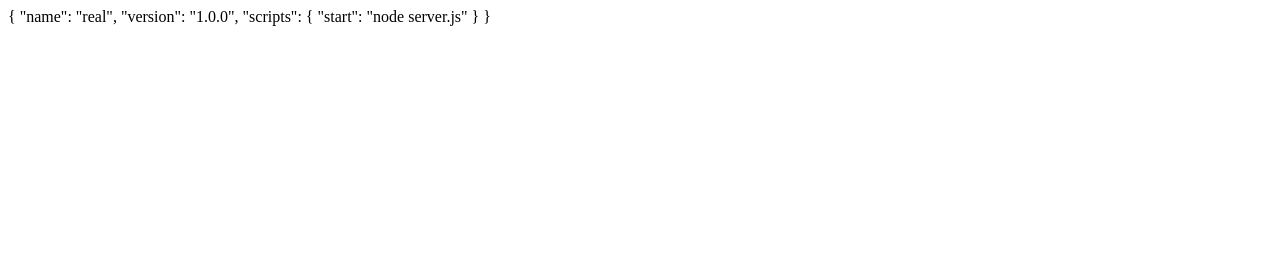
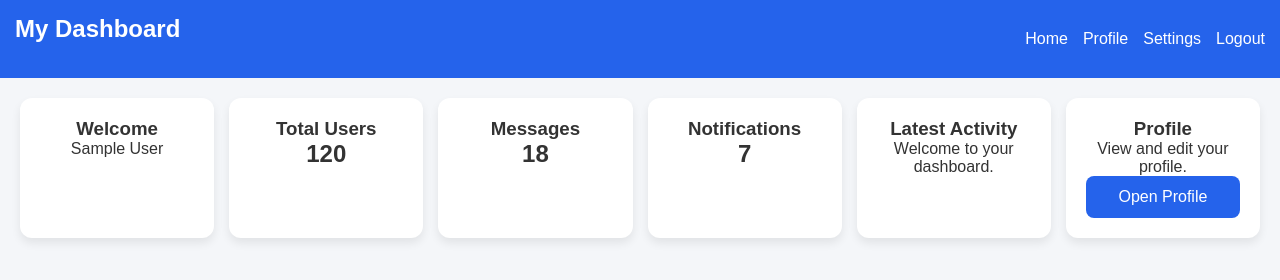
Before and after one commit to retroxr74-ui/99lottery, a plain HTML site: page home.html in a window 1280 px wide. Drawn offline with Linux system fonts and the light colour scheme; sample sign-in values are in the browser's storage.

Commit message:
Update home.html

```diff
--- a/home.html
+++ b/home.html
@@ -1,7 +1,91 @@
-{
-  "name": "real",
-  "version": "1.0.0",
-  "scripts": {
-    "start": "node server.js"
-  }
+<!DOCTYPE html>
+<html lang="en">
+<head>
+<meta charset="UTF-8">
+<meta name="viewport" content="width=device-width, initial-scale=1.0">
+<title>Home Dashboard</title>
+
+<link rel="stylesheet" href="css/style.css">
+<link rel="stylesheet" href="css/responsive.css">
+</head>
+
+<body>
+
+<div class="navbar">
+<h2>My Dashboard</h2>
+
+<div class="menu">
+<a href="home.html">Home</a>
+<a href="profile.html">Profile</a>
+<a href="settings.html">Settings</a>
+<a href="#" onclick="logout()">Logout</a>
+</div>
+
+</div>
+
+<div class="dashboard">
+
+<div class="box">
+<h3>Welcome</h3>
+<p id="username">Loading...</p>
+</div>
+
+<div class="box">
+<h3>Total Users</h3>
+<h2>120</h2>
+</div>
+
+<div class="box">
+<h3>Messages</h3>
+<h2>18</h2>
+</div>
+
+<div class="box">
+<h3>Notifications</h3>
+<h2>7</h2>
+</div>
+
+<div class="box">
+<h3>Latest Activity</h3>
+<p>Welcome to your dashboard.</p>
+</div>
+
+<div class="box">
+<h3>Profile</h3>
+<p>View and edit your profile.</p>
+<a href="profile.html">
+<button class="btn">Open Profile</button>
+</a>
+</div>
+
+</div>
+
+<script>
+
+const user = JSON.parse(localStorage.getItem("demoUser"));
+
+if(user){
+
+document.getElementById("username").innerHTML =
+user.name;
+
+}else{
+
+window.location.href="index.html";
+
 }
+
+function logout(){
+
+localStorage.removeItem("demoUser");
+
+alert("Logged Out");
+
+window.location.href="index.html";
+
+}
+
+</script>
+
+</body>
+</html>
```
